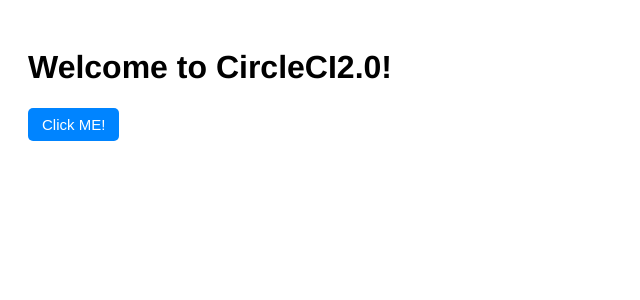
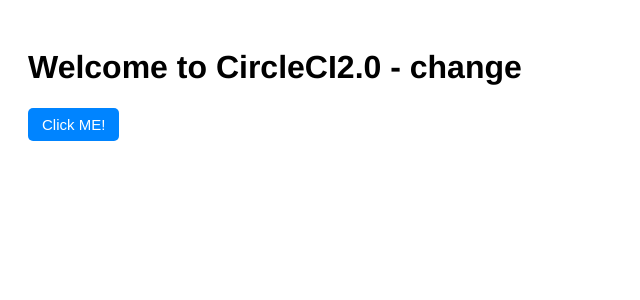
Before and after one commit to nisenchris/CircleCI, a Flask app: page / in a window 1280 px wide. Shown: the top 300 px of the page, without its empty margins (0-640 px from the left). Run offline with Flask 2, Linux system fonts and the light colour scheme.

Commit message:
small change

```diff
--- a/templates/index.html
+++ b/templates/index.html
@@ -42,7 +42,7 @@
 <body>
 
 <div class="container">
-    <h1>Welcome to CircleCI2.0!</h1>
+    <h1>Welcome to CircleCI2.0 - change</h1>
 
     <button id='button'>Click ME!</button>
 
```
